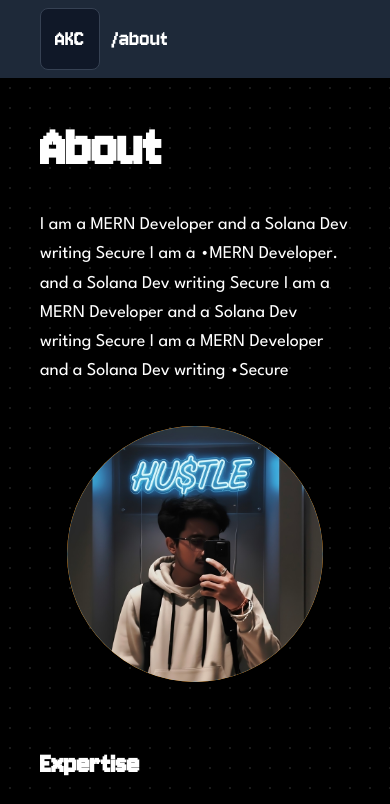
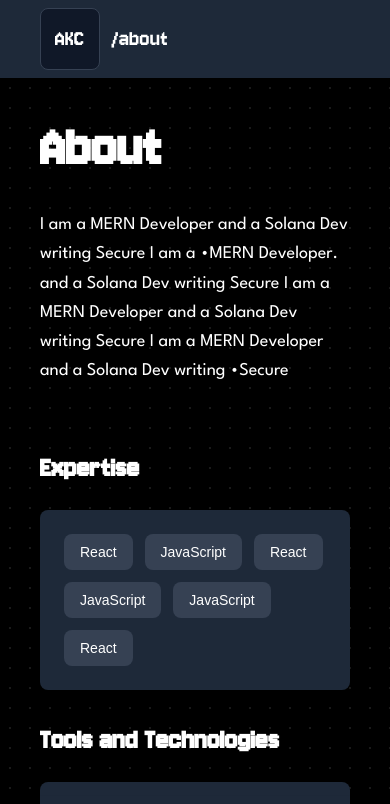
Before and after one commit to adityakrcodes/portfolio, a Next.js app: page /about in a window 390 px wide. Shown: the top 804 px of the page. Built offline with nearby package versions, Linux system fonts and the light colour scheme.

Commit message:
refactor: update About page layout to improve responsiveness and add expertise and tools sections

```diff
--- a/app/about/page.tsx
+++ b/app/about/page.tsx
@@ -7,11 +7,11 @@ export default function About() {
     return (
         <div className="min-h-screen bg-black text-white">
             <Navbar />
-        <div className="grid-background min-h-screen">
+            <div className="grid-background min-h-screen w-full sm:w-10/12 md:w-5/12 mx-auto">
                 <div className="container mx-auto px-10 py-10">
-                <div className="grid grid-cols-1 lg:grid-cols-2 gap-10">
+                    <div className="flex flex-col lg:flex-row gap-10 items-start">
                         {/* Left Column - About Text */}
-                    <div className="space-y-8">
+                        <div className="flex-1 space-y-8">
                             <h1 className={`text-6xl font-bold ${logo.className}`}>
                                 About
                             </h1>
@@ -20,24 +20,6 @@ export default function About() {
                                     I am a MERN Developer and a Solana Dev writing Secure I am a •MERN Developer. and a Solana Dev writing Secure I am a MERN Developer and a Solana Dev writing Secure I am a MERN Developer and a Solana Dev writing •Secure
                                 </p>
                             </div>
-                    </div>
-
-                    {/* Right Column - Profile Image */}
-                    <div className="flex justify-center lg:justify-end">
-                        <div className="w-64 h-64 relative">
-                            <div className="w-full h-full rounded-full bg-orange-400 flex items-center justify-center overflow-hidden">
-                                <Image
-                                    src="/images/pfp.png"
-                                    alt="Profile"
-                                    width={256}
-                                    height={256}
-                                    className="w-full h-full object-cover"
-                                />
-                            </div>
-                        </div>
-                    </div>
-                </div>
-
                             {/* Expertise Section */}
                             <div className="mt-16 space-y-6">
                                 <h2 className={`text-3xl font-bold ${logo.className}`}>
@@ -77,6 +59,9 @@ export default function About() {
                             </div>
                         </div>
                     </div>
+
+                </div>
+            </div>
             <Footer />
         </div>
     );
```
Lines whose indentation alone changed are shown as unchanged.
